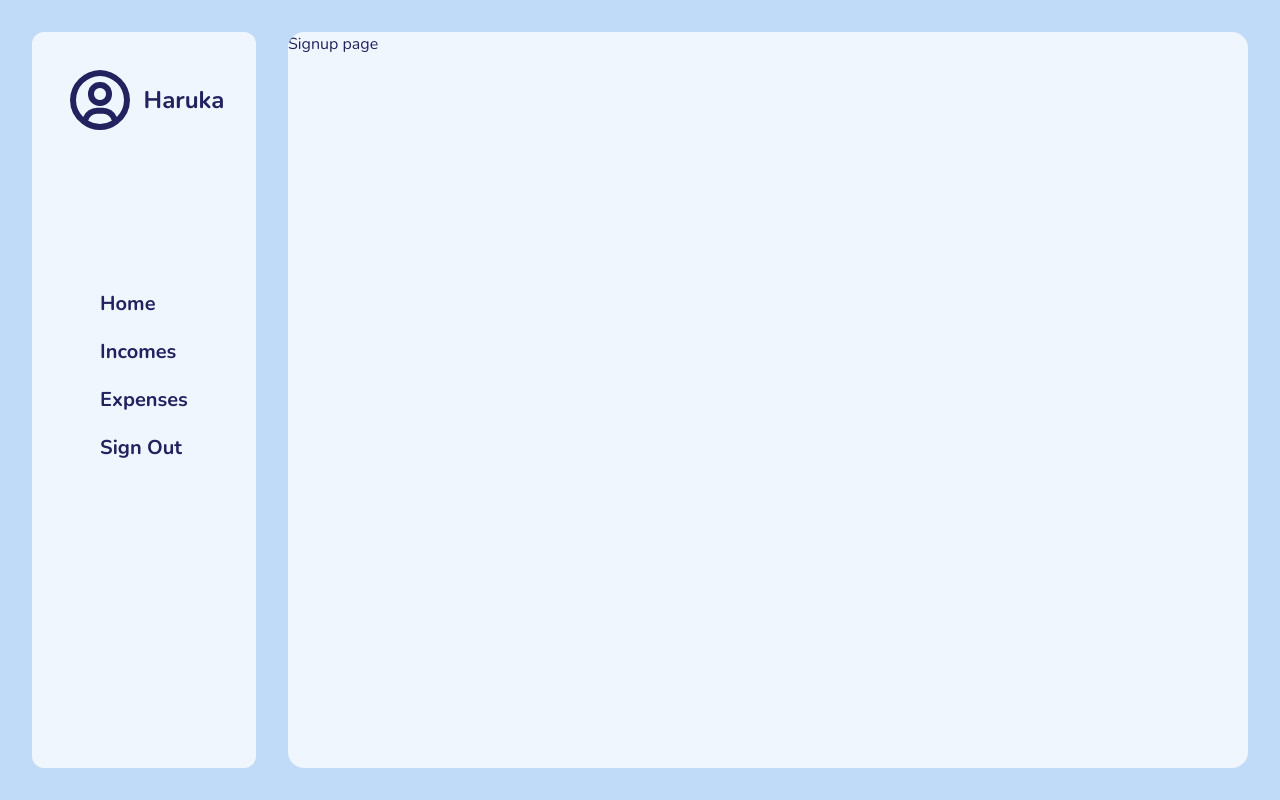
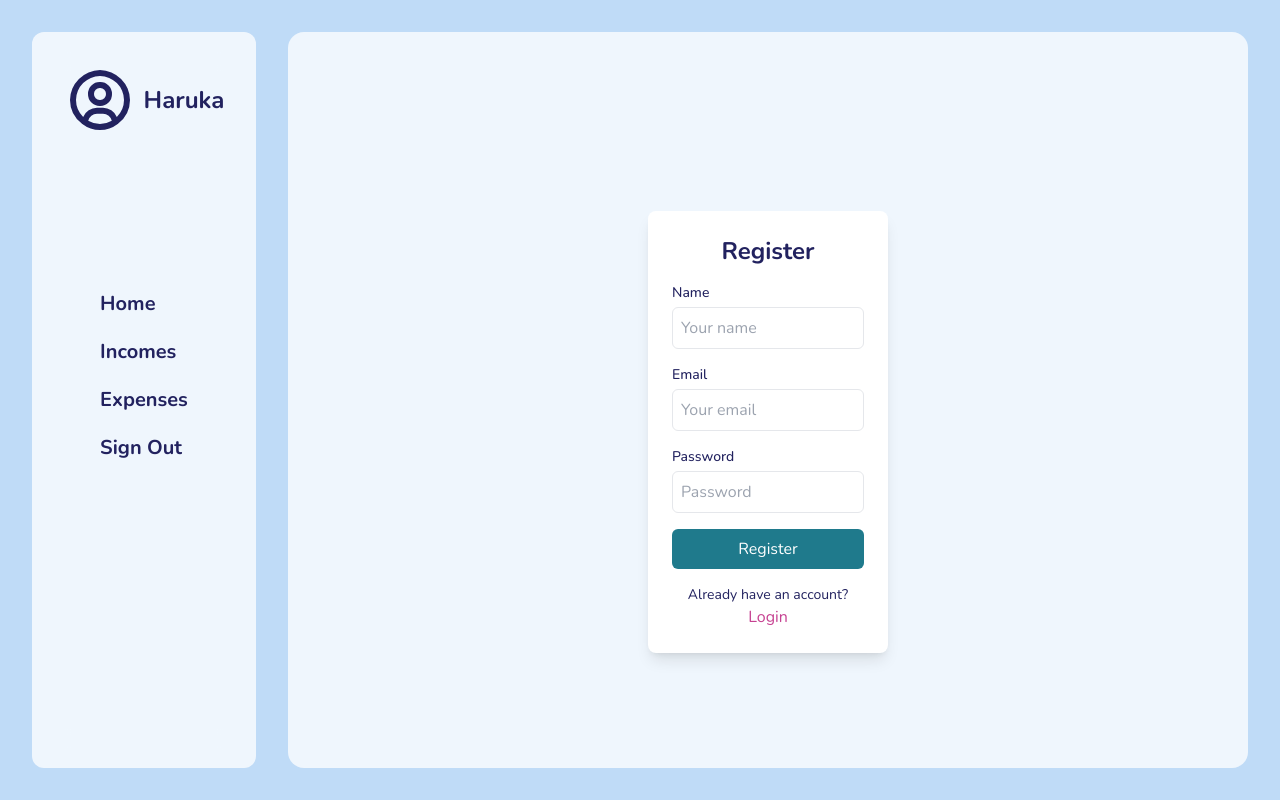
Before and after one commit to harukafujii13/MoneyNote_App, a React (Vite) app in the folder frontend/: page /register in a window 1280 px wide. Built offline with nearby package versions, Linux system fonts and the light colour scheme.

Commit message:
feat: add login signup page

```diff
--- a/frontend/src/pages/LoginPage/LoginPage.jsx
+++ b/frontend/src/pages/LoginPage/LoginPage.jsx
@@ -1,9 +1,75 @@
 import React from 'react';
+import { useState } from 'react';
+import { Link } from 'react-router-dom';
+import axios from 'axios';
+import { useNavigate } from 'react-router-dom';
 
 function LoginPage() {
+  const [email, setEmail] = useState('');
+  const [password, setPassword] = useState('');
+  const navigate = useNavigate();
+
+  const handleSubmit = (e) => {
+    e.preventDefault();
+    axios
+      .post('http://localhost:8000/login', { email, password })
+      .then((result) => {
+        console.log(result);
+        if (result.data === 'Success') {
+          navigate('/home');
+        }
+      });
+  };
+
   return (
-    <div>
-      <h1>Login page</h1>
+    <div className="min-h-screen flex items-center justify-center text-primary-gunmetal">
+      <div className="p-6 bg-white rounded-lg shadow-lg w-96 md:w-1/3 lg:w-1/4">
+        <div className="text-2xl font-bold mb-4 flex justify-center">Login</div>
+        <form onSubmit={handleSubmit}>
+          <div className="mb-4">
+            <label
+              htmlFor="email"
+              className="block text-sm font-medium">
+              Email
+            </label>
+            <input
+              type="email"
+              placeholder="Your email"
+              autoComplete="off"
+              name="email"
+              className="mt-1 p-2 w-full border rounded-md"
+              onChange={(e) => setEmail(e.target.value)}
+            />
+          </div>
+          <div className="mb-4">
+            <label
+              htmlFor="password"
+              className="block text-sm font-medium">
+              Password
+            </label>
+            <input
+              type="password"
+              placeholder="Password"
+              name="password"
+              className="mt-1 p-2 w-full border rounded-md"
+              onChange={(e) => setPassword(e.target.value)}
+            />
+          </div>
+          <button
+            type="submit"
+            className="w-full p-2 hover:bg-[#78D1E2] text-white rounded-md bg-primary-teal">
+            Login
+          </button>
+        </form>
+        <div className="text-center mt-4">
+          <p className="text-sm">Don't have an account?</p>
+          <Link
+            to="/register"
+            className="text-primary-pink hover:underline">
+            Register
+          </Link>
+        </div>
+      </div>
     </div>
   );
 }
--- a/frontend/src/pages/SignupPage/SignupPage.jsx
+++ b/frontend/src/pages/SignupPage/SignupPage.jsx
@@ -1,11 +1,93 @@
 import React from 'react';
+import { useState } from 'react';
+import { Link } from 'react-router-dom';
+import axios from 'axios';
+import { useNavigate } from 'react-router-dom';
 
-function SignupPage() {
+const SignupPage = () => {
+  const [name, setName] = useState('');
+  const [email, setEmail] = useState('');
+  const [password, setPassword] = useState('');
+  const navigate = useNavigate();
+
+  const handleSubmit = (e) => {
+    e.preventDefault();
+    axios
+      .post('http://localhost:8000/register', { name, email, password })
+      .then((result) => console.log(result));
+    navigate('/login').catch((err) => console.log(err));
+  };
+
   return (
-    <div>
-      <h1>Signup page</h1>
+    <div className="min-h-screen flex items-center justify-center text-primary-gunmetal">
+      <div className="p-6 bg-white rounded-lg shadow-lg w-96 md:w-1/3 lg:w-1/4">
+        <div className="text-2xl font-bold mb-4 flex justify-center">
+          Register
+        </div>
+        <form onSubmit={handleSubmit}>
+          <div className="mb-4">
+            <label
+              htmlFor="name"
+              className="block text-sm font-medium">
+              Name
+            </label>
+            <input
+              type="text"
+              placeholder="Your name"
+              autoComplete="off"
+              name="name"
+              className="mt-1 p-2 w-full border rounded-md"
+              onChange={(e) => setName(e.target.value)}
+            />
+          </div>
+          <div className="mb-4">
+            <label
+              htmlFor="email"
+              className="block text-sm font-medium">
+              Email
+            </label>
+            <input
+              type="email"
+              placeholder="Your email"
+              autoComplete="off"
+              name="email"
+              className="mt-1 p-2 w-full border rounded-md"
+              onChange={(e) => setEmail(e.target.value)}
+            />
+          </div>
+          <div className="mb-4">
+            <label
+              htmlFor="password"
+              className="block text-sm font-medium">
+              Password
+            </label>
+            <input
+              type="password"
+              placeholder="Password"
+              name="password"
+              className="mt-1 p-2 w-full border rounded-md"
+              onChange={(e) => setPassword(e.target.value)}
+            />
+          </div>
+          <button
+            type="submit"
+            className="w-full p-2 hover:bg-[#78D1E2] text-white rounded-md bg-primary-teal">
+            Register
+          </button>
+        </form>
+        <div className="text-center mt-4">
+          <p className="text-sm">Already have an account?</p>
+          <Link
+            to="/login"
+            className="text-primary-pink hover:underline ">
+            Login
+          </Link>
+        </div>
+      </div>
     </div>
   );
-}
+};
 
 export default SignupPage;
+
+//rfce
```
